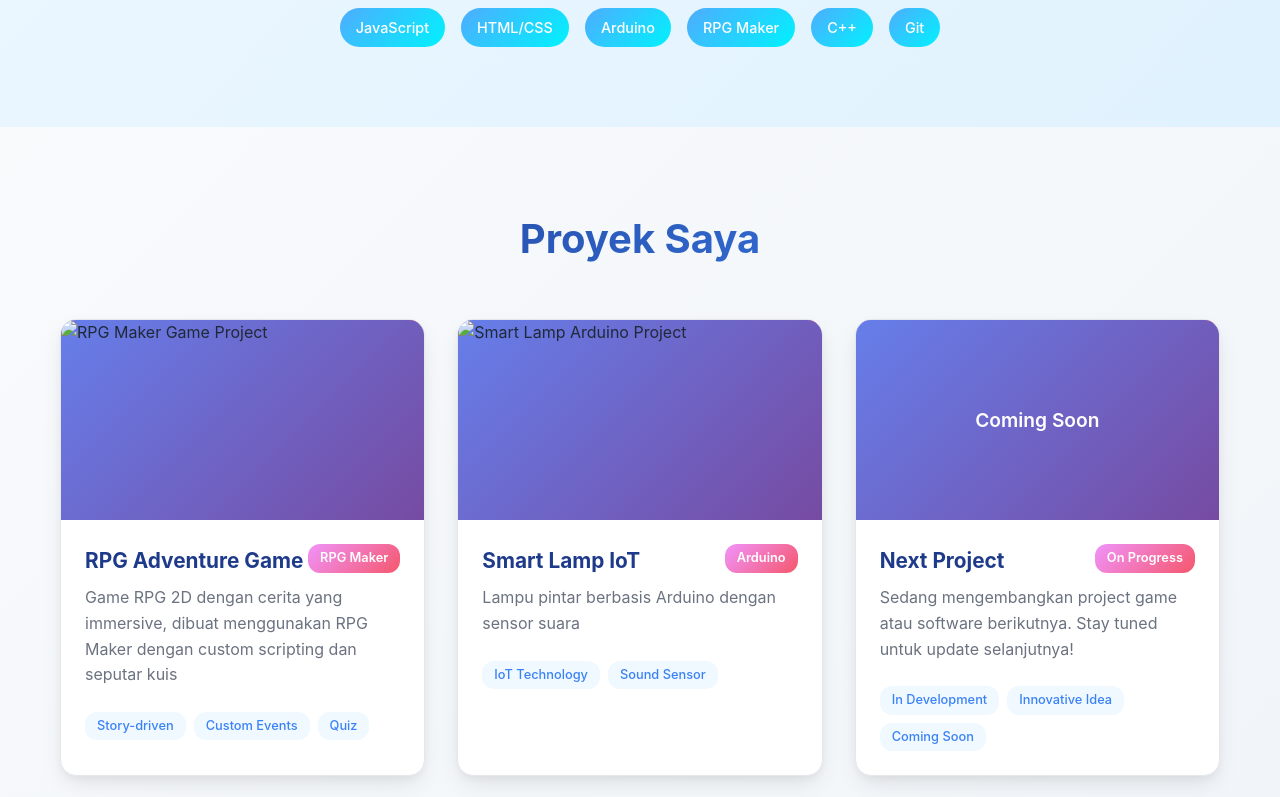
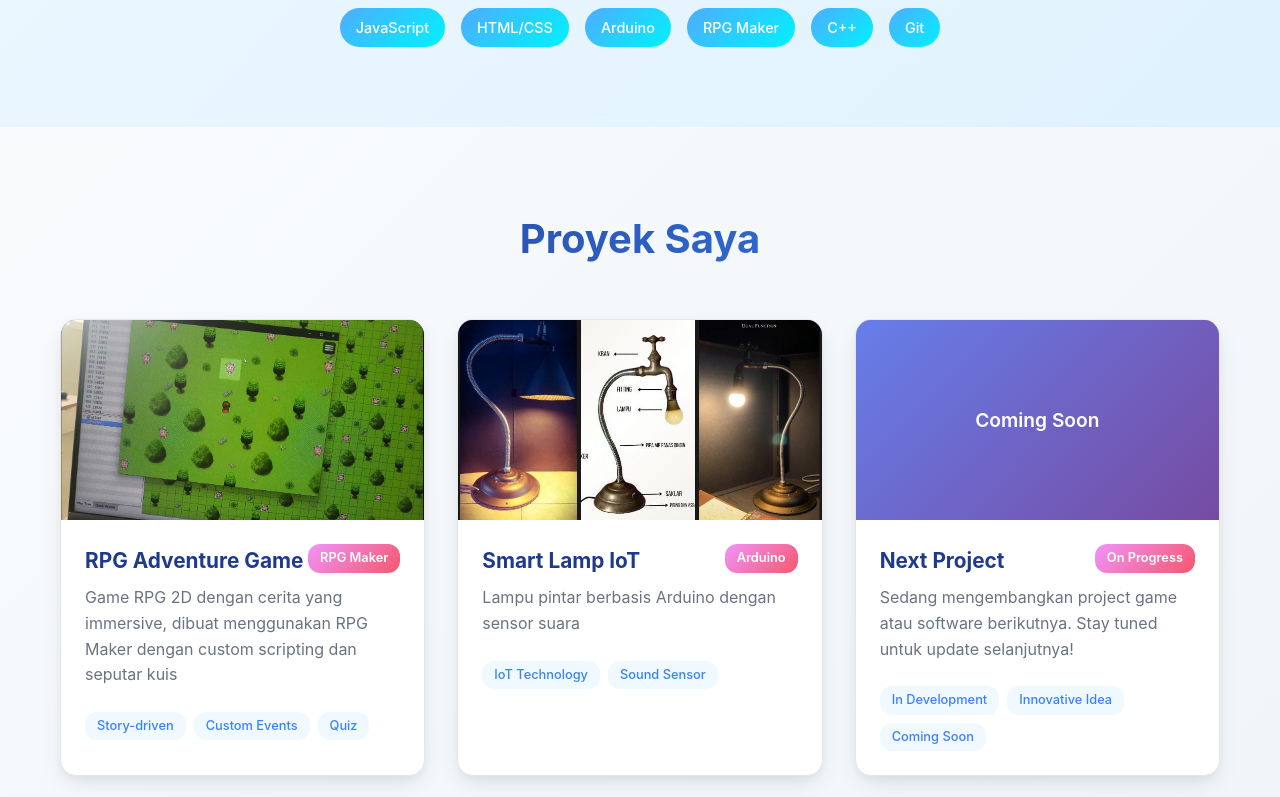
Before and after one commit to Faruzyy/portofolio-dzaky, a plain HTML site: page index.html in a window 1280 px wide. Shown: the part 1720-2517 px from the top of the page. Drawn offline with Linux system fonts and the light colour scheme.

Commit message:
index.html

```diff
--- a/index.html
+++ b/index.html
@@ -987,7 +987,7 @@
             <div class="profile-container">
                 <div class="profile-glow"></div>
                 <div class="profile-background"></div>
-                <img src="assets/profil4.png" alt="Muhammad Dzaky Althaf" class="profile-image">
+                <img src="profil4.png" alt="Muhammad Dzaky Althaf" class="profile-image">
 
             </div>
         </div>
@@ -1042,7 +1042,7 @@
             <div class="projects-grid">
                 <div class="project-card">
                     <div class="project-image">
-                        <img src="assets/rpg-game.jpg" alt="RPG Maker Game Project">
+                        <img src="rpg-game.jpg" alt="RPG Maker Game Project">
                     </div>
                     <div class="project-header">
                         <h3>RPG Adventure Game</h3>
@@ -1058,7 +1058,7 @@
 
                 <div class="project-card">
                     <div class="project-image">
-                        <img src="assets/smart-lamp.jpg" alt="Smart Lamp Arduino Project">
+                        <img src="smart-lamp.jpg" alt="Smart Lamp Arduino Project">
                     </div>
                     <div class="project-header">
                         <h3>Smart Lamp IoT</h3>
@@ -1263,4 +1263,5 @@
         });
     </script>
 </body>
+
 </html>
```
